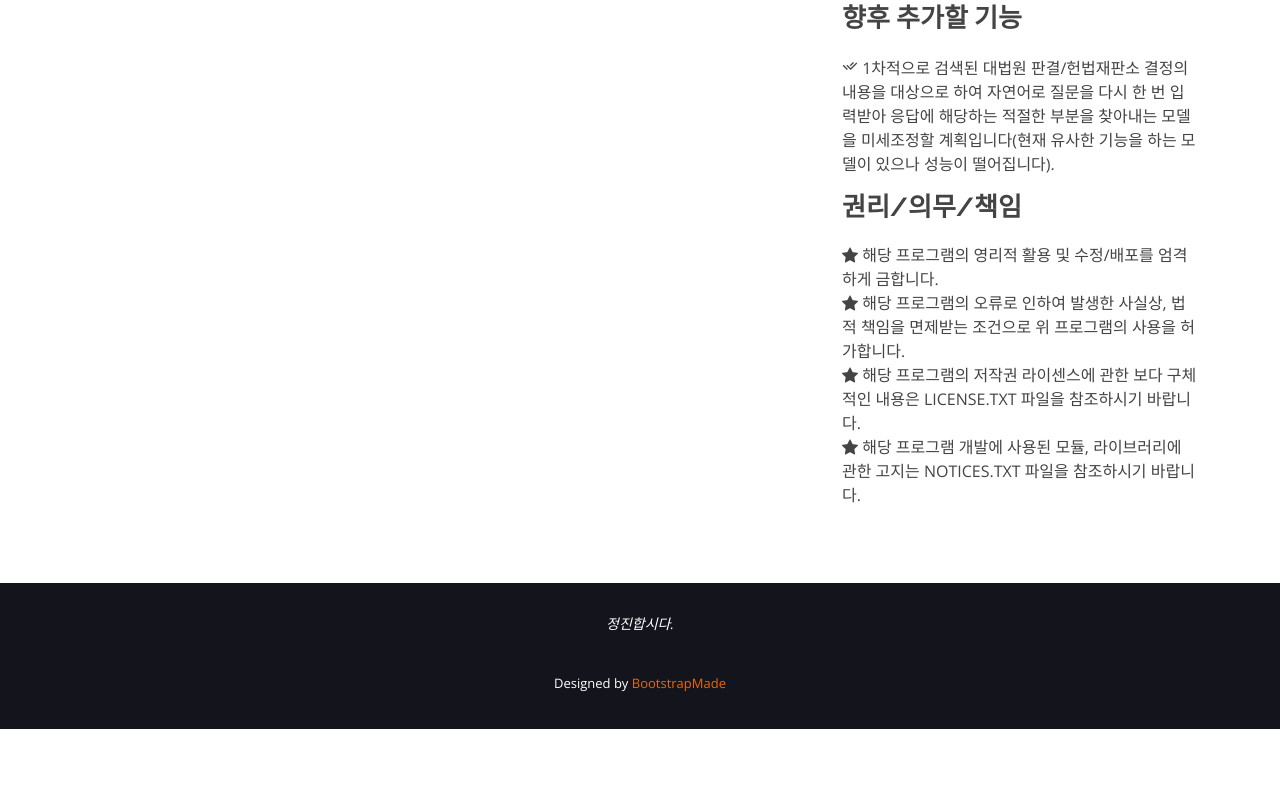
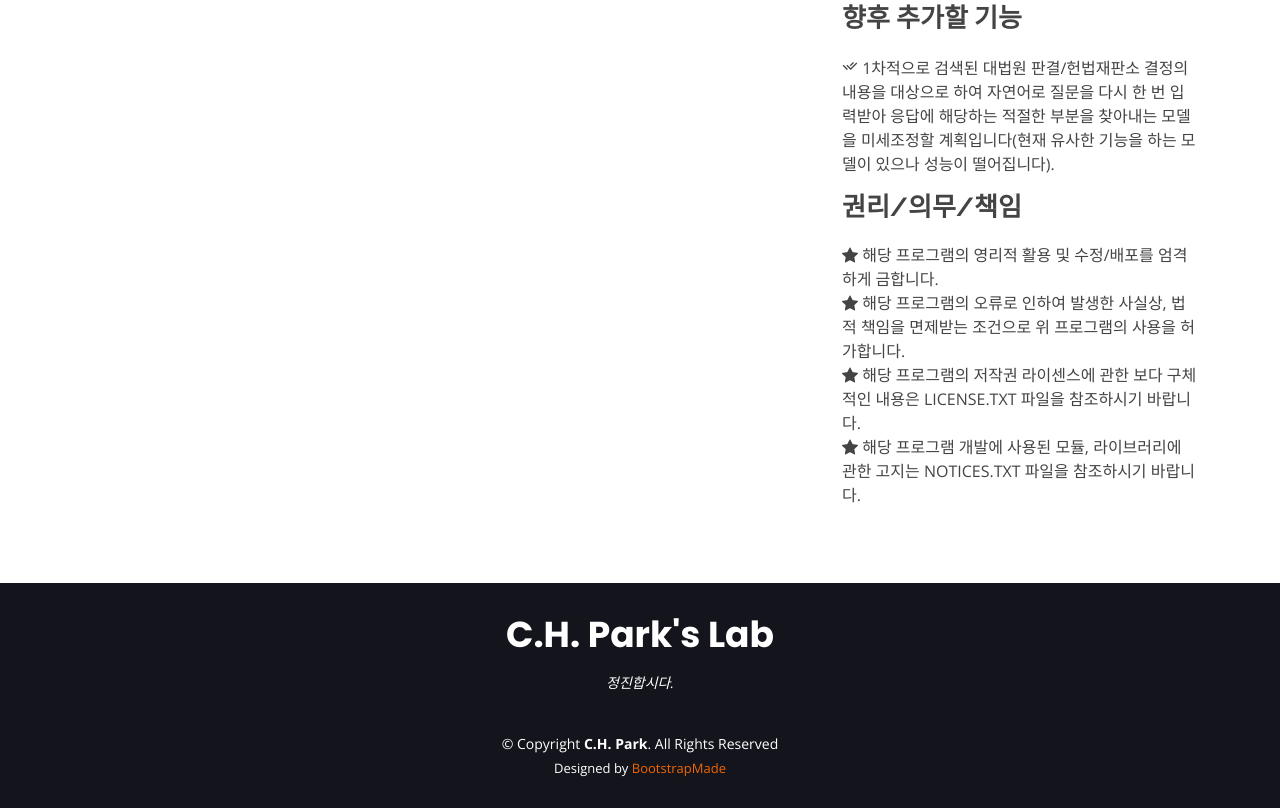
Before and after one commit to StarNJey/chp, a plain HTML site: page chatbot_for_all.html in a window 1280 px wide. Shown: the part 1078-1886 px from the top of the page. Before the commit the page ends 1807 px from the top, so only its background shows below. Drawn offline with nearby package versions, Linux system fonts and the light colour scheme.

Commit message:
Update chatbot_for_all.html

```diff
--- a/chatbot_for_all.html
+++ b/chatbot_for_all.html
@@ -44,8 +44,8 @@
   <header id="header" class="fixed-top d-flex align-items-center ">
     <div class="container d-flex align-items-center justify-content-between">
 
-      <div class="logo"> <!--
-        <h1><a href="index.html">C.H. Park's Lab</a></h1> -->
+      <div class="logo">
+        <h1><a href="index.html">C.H. Park's Lab</a></h1>
         <!-- Uncomment below if you prefer to use an image logo -->
         <!-- <a href="index.html"><img src="assets/img/logo.png" alt="" class="img-fluid"></a>-->
       </div>
@@ -205,8 +205,8 @@
 
   <!-- ======= Footer ======= -->
   <footer id="footer">
-    <div class="container"><!--
-      <h3>C.H. Park's Lab</h3> -->
+    <div class="container">
+      <h3>C.H. Park's Lab</h3>
       <p>정진합시다.</p>
       <div class="social-links">
         <!-- <a href="#" class="twitter"><i class="bx bxl-twitter"></i></a> -->
@@ -215,9 +215,9 @@
         <!-- <a href="#" class="google-plus"><i class="bx bxl-skype"></i></a> -->
         <!-- <a href="#" class="linkedin"><i class="bx bxl-linkedin"></i></a> -->
       </div>
-      <div class="copyright"> <!--
+      <div class="copyright">
         &copy; Copyright <strong><span>C.H. Park</span></strong>. All Rights Reserved
-      </div> -->
+      </div>
       <div class="credits">
         <!-- All the links in the footer should remain intact. -->
         <!-- You can delete the links only if you purchased the pro version. -->
```
